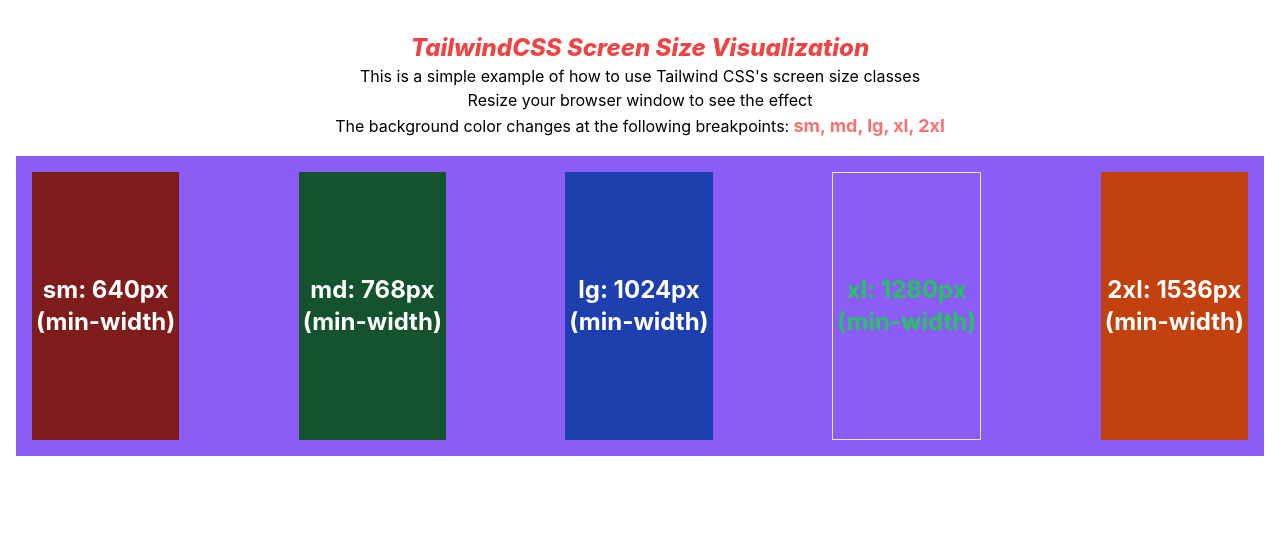
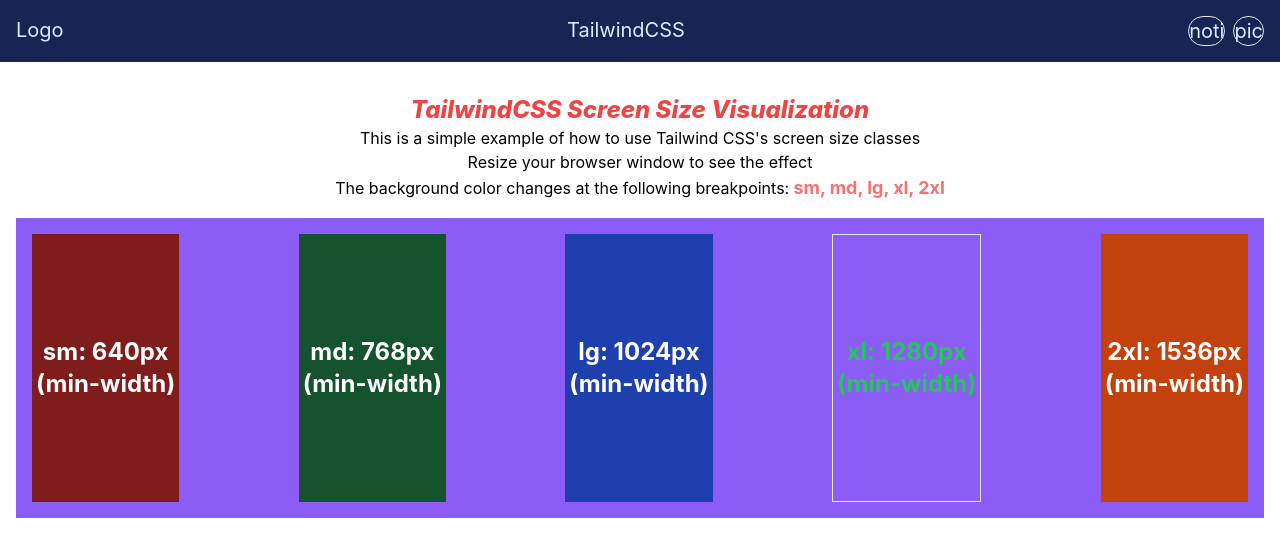
Before and after one commit to Nahid1911/tailwindCssReactJs, a JavaScript app: page / in a window 1280 px wide. Shown: the top 556 px of the page. Built offline with nearby package versions, Linux system fonts and the light colour scheme; the HTML template or start-up script is replaced by a standard one.

Commit message:
Add navbar component

```diff
--- a/src/App.js
+++ b/src/App.js
@@ -1,10 +1,12 @@
-import './App.css';
-import ScreenSize from './components/screenSize';
+import "./App.css";
+import ScreenSize from "./components/screenSize";
+import NavBar from "./components/navBar";
 
 function App() {
   return (
     <div className="App">
-    <ScreenSize />
+      <NavBar />
+      <ScreenSize />
     </div>
   );
 }
--- a/src/components/navBar.js
+++ b/src/components/navBar.js
@@ -0,0 +1,16 @@
+export default function NavBar () {
+  return(
+    <div className="flex flex-row justify-between p-4 text-blue-100 text-xl bg-blue-950">
+      <div>Logo</div>
+      <div>
+        <ul>TailwindCSS</ul>
+        </div>
+      <div>
+        <ul className="flex flex-row gap-2">
+          <li className="border rounded-full">noti</li>
+          <li className="border rounded-full">pic</li>
+        </ul>
+      </div>
+    </div>
+  )
+}
```
